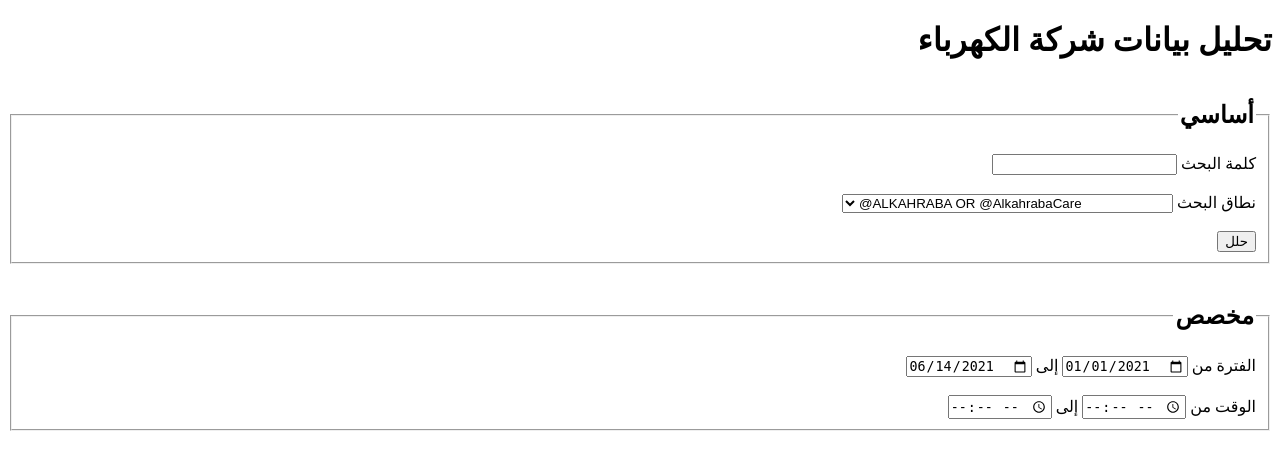
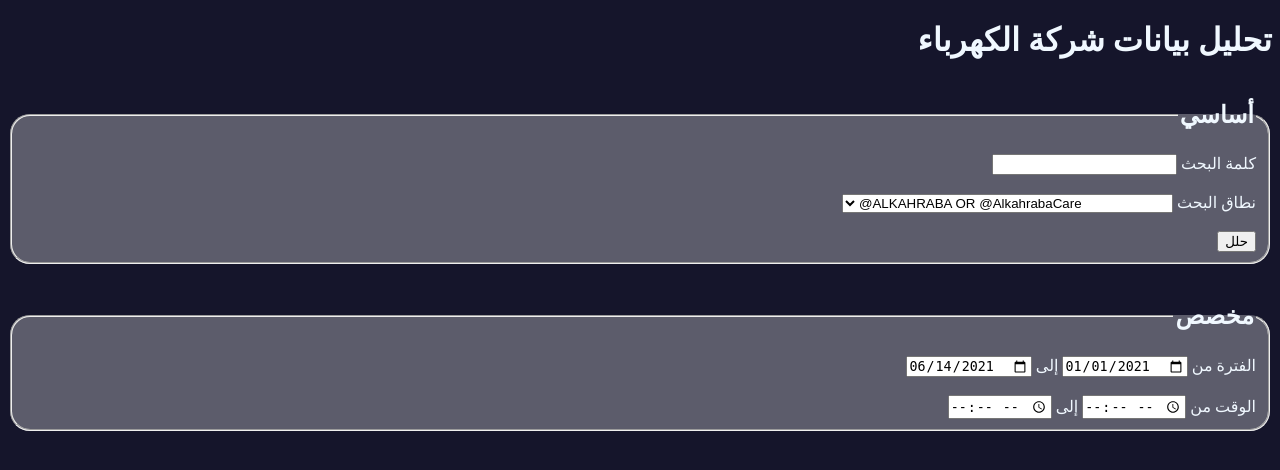
Before and after one commit to ah918/SEC_DataAnalysis, a Django app: page / in a window 1280 px wide. Shown: the top 470 px of the page. Run offline with Django 3.2, Linux system fonts and the light colour scheme.

Commit message:
Update search.html

```diff
--- a/SEC_App/templates/SEC_App/search.html
+++ b/SEC_App/templates/SEC_App/search.html
@@ -6,12 +6,12 @@
     <title>تحليل بيانات شركة الكهرباء</title>
     <meta name='viewport' content='width=device-width, initial-scale=1'>
     {% load static %}
-    <link rel='stylesheet' type='text/css' media='screen' href=''>
+    <link rel='stylesheet' type='text/css' media='screen' href="{% static 'SEC_App/style.css' %}">
     <script src="{% static 'SEC_App/search.js' %}" defer></script>
 </head>
 <body>
     <h1>تحليل بيانات شركة الكهرباء</h1>
-    <fieldset>
+    <fieldset class='input_box'>
     <legend><h2>أساسي</h2></legend>
     <form action="{% url 'SEC_App:analysis' %}"  method="post">
         {% csrf_token %}
@@ -33,7 +33,7 @@
         <button type="submit">حلل</button>
     </fieldset>
     <br>
-    <fieldset>
+    <fieldset class='input_box'>
     <legend><h2>مخصص</h2></legend>
     <label for="start_date">الفترة من</label>
     <input type="date" id='start_date' neme='start_date' value='2021-01-01'>
```
